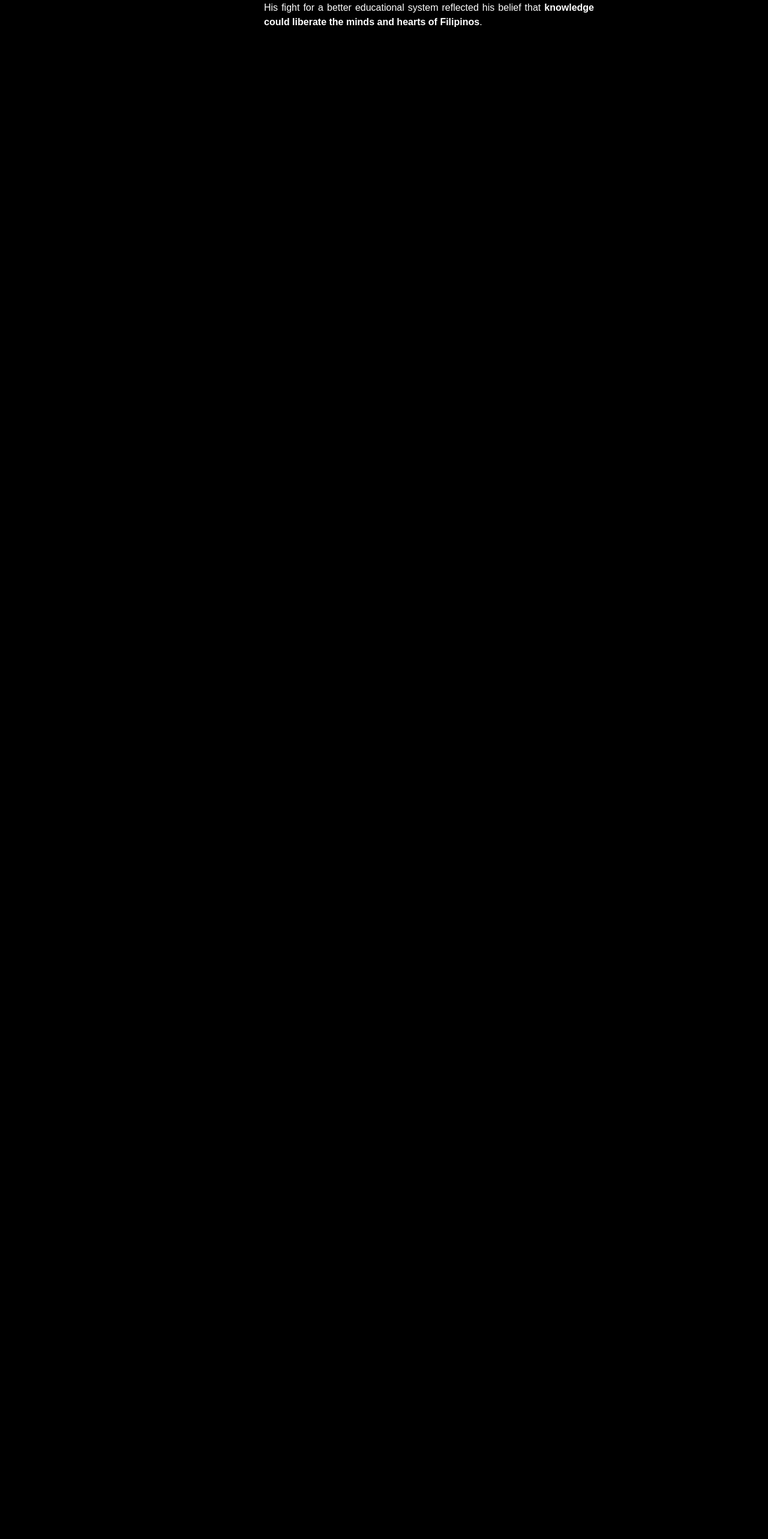
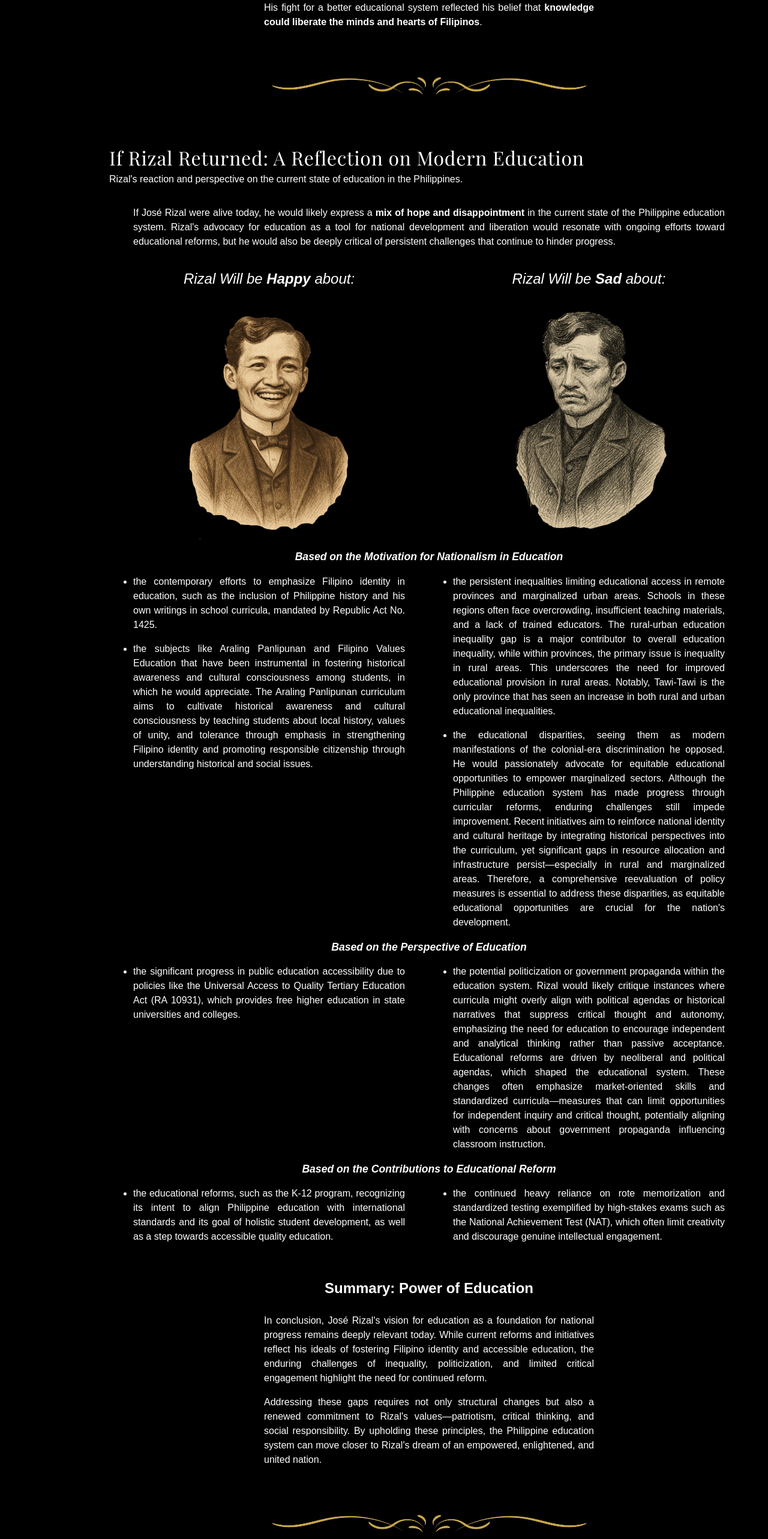
Before and after one commit to KyleCarlo/GERIZAL, a React (Vite) app: page / in a window 1280 px wide. Shown: the part 4860-7426 px from the top of the page at 60% size. Before the commit the page ends 4941 px from the top, so only its background shows below. Built offline with nearby package versions, Linux system fonts and the light colour scheme.

Commit message:
added section 4

```diff
--- a/src/App.jsx
+++ b/src/App.jsx
@@ -1,6 +1,7 @@
 import Navigation from "./components/ui/Navigation";
 import Section1 from "./components/Section1";
 import Section2 from "./components/Section2";
+import Section3 from "./components/Section3";
 import SectionDiv from "./components/ui/SectionDiv";
 
 export default function App() {
@@ -11,6 +12,9 @@ export default function App() {
         <Section1 />
         <SectionDiv />
         <Section2 />
+        <SectionDiv />
+        <Section3 />
+        <SectionDiv />
       </div>
     </div>
   );
--- /dev/null
+++ b/src/components/Section3.jsx
@@ -0,0 +1,111 @@
+import SadRizal from "/sad_rizal.png";
+import HappyRizal from "/happy_rizal.png";
+import DividedLists from "./ui/DividedLists";
+
+const dis_adv = [
+  {
+    title: "Based on the Motivation for Nationalism in Education",
+    adv: [
+      "the contemporary efforts to emphasize Filipino identity in education, such as the inclusion of Philippine history and his own writings in school curricula, mandated by Republic Act No. 1425.",
+      "the subjects like Araling Panlipunan and Filipino Values Education that have been instrumental in fostering historical awareness and cultural consciousness among students, in which he would appreciate. The Araling Panlipunan curriculum aims to cultivate historical awareness and cultural consciousness by teaching students about local history, values of unity, and tolerance through emphasis in strengthening Filipino identity and promoting responsible citizenship through understanding historical and social issues.",
+    ],
+    dis: [
+      "the persistent inequalities limiting educational access in remote provinces and marginalized urban areas. Schools in these regions often face overcrowding, insufficient teaching materials, and a lack of trained educators. The rural-urban education inequality gap is a major contributor to overall education inequality, while within provinces, the primary issue is inequality in rural areas. This underscores the need for improved educational provision in rural areas. Notably, Tawi-Tawi is the only province that has seen an increase in both rural and urban educational inequalities.",
+      "the educational disparities, seeing them as modern manifestations of the colonial-era discrimination he opposed. He would passionately advocate for equitable educational opportunities to empower marginalized sectors. Although the Philippine education system has made progress through curricular reforms, enduring challenges still impede improvement. Recent initiatives aim to reinforce national identity and cultural heritage by integrating historical perspectives into the curriculum, yet significant gaps in resource allocation and infrastructure persist—especially in rural and marginalized areas. Therefore, a comprehensive reevaluation of policy measures is essential to address these disparities, as equitable educational opportunities are crucial for the nation's development.",
+    ],
+  },
+  {
+    title: "Based on the Perspective of Education",
+    adv: [
+      "the significant progress in public education accessibility due to policies like the Universal Access to Quality Tertiary Education Act (RA 10931), which provides free higher education in state universities and colleges.",
+    ],
+    dis: [
+      "the potential politicization or government propaganda within the education system. Rizal would likely critique instances where curricula might overly align with political agendas or historical narratives that suppress critical thought and autonomy, emphasizing the need for education to encourage independent and analytical thinking rather than passive acceptance. Educational reforms are driven by neoliberal and political agendas, which shaped the educational system. These changes often emphasize market-oriented skills and standardized curricula—measures that can limit opportunities for independent inquiry and critical thought, potentially aligning with concerns about government propaganda influencing classroom instruction.",
+    ],
+  },
+  {
+    title: "Based on the Contributions to Educational Reform",
+    adv: [
+      "the educational reforms, such as the K-12 program, recognizing its intent to align Philippine education with international standards and its goal of holistic student development, as well as a step towards accessible quality education.",
+    ],
+    dis: [
+      "the continued heavy reliance on rote memorization and standardized testing exemplified by high-stakes exams such as the National Achievement Test (NAT), which often limit creativity and discourage genuine intellectual engagement.",
+    ],
+  },
+];
+
+export default function Section3() {
+  return (
+    <div className="m-8 space-y-8">
+      <div>
+        <h1 className="font-[PlayfairDisplay] text-[2rem] tracking-wide">
+          If Rizal Returned: A Reflection on Modern Education
+        </h1>
+        <p>
+          Rizal's reaction and perspective on the current state of education in
+          the Philippines.
+        </p>
+      </div>
+      <p className="text-justify px-10">
+        If José Rizal were alive today, he would likely express a{" "}
+        <strong>mix of hope and disappointment</strong> in the current state of
+        the Philippine education system. Rizal's advocacy for education as a
+        tool for national development and liberation would resonate with ongoing
+        efforts toward educational reforms, but he would also be deeply critical
+        of persistent challenges that continue to hinder progress.
+      </p>
+      <div>
+        <div className="flex">
+          <div className="space-y-4  basis-1/2">
+            <h2 className="text-[1.5rem] italic text-center">
+              Rizal Will be <strong>Happy</strong> about:
+            </h2>
+            <div className="flex justify-center">
+              <img src={HappyRizal} className="max-h-[400px]" />
+            </div>
+          </div>
+          <div className="space-y-4 basis-1/2 px-10">
+            <h2 className="text-[1.5rem] italic text-center">
+              Rizal Will be <strong>Sad</strong> about:
+            </h2>
+            <div className="flex justify-center">
+              <img src={SadRizal} className="max-h-[400px]" />
+            </div>
+          </div>
+        </div>
+        {dis_adv.map((item, index) => {
+          return (
+            <DividedLists
+              key={index}
+              title={item.title}
+              adv={item.adv}
+              dis={item.dis}
+            />
+          );
+        })}
+      </div>
+      <div className="mt-8 space-y-4 flex flex-col items-center">
+        <h2 className="font-bold text-[1.5rem] my-6 text-center">
+          Summary: Power of Education
+        </h2>
+        <div className="space-y-4 max-w-[550px] text-justify">
+          <p>
+            In conclusion, José Rizal's vision for education as a foundation for
+            national progress remains deeply relevant today. While current
+            reforms and initiatives reflect his ideals of fostering Filipino
+            identity and accessible education, the enduring challenges of
+            inequality, politicization, and limited critical engagement
+            highlight the need for continued reform.
+          </p>
+          <p>
+            Addressing these gaps requires not only structural changes but also
+            a renewed commitment to Rizal's values—patriotism, critical
+            thinking, and social responsibility. By upholding these principles,
+            the Philippine education system can move closer to Rizal's dream of
+            an empowered, enlightened, and united nation.
+          </p>
+        </div>
+      </div>
+    </div>
+  );
+}
--- /dev/null
+++ b/src/components/ui/DividedLists.jsx
@@ -0,0 +1,21 @@
+export default function DividedLists({ title, adv, dis }) {
+  return (
+    <>
+      <h3 className="text-[1.1rem] my-4 text-center italic font-bold">
+        {title}
+      </h3>
+      <div className="flex">
+        <ul className="basis-1/2 list-disc px-10 text-justify space-y-4">
+          {adv.map((item, index) => {
+            return <li key={index}>{item}</li>;
+          })}
+        </ul>
+        <ul className="basis-1/2 list-disc px-10 text-justify space-y-4">
+          {dis.map((item, index) => {
+            return <li key={index}>{item}</li>;
+          })}
+        </ul>
+      </div>
+    </>
+  );
+}
```
